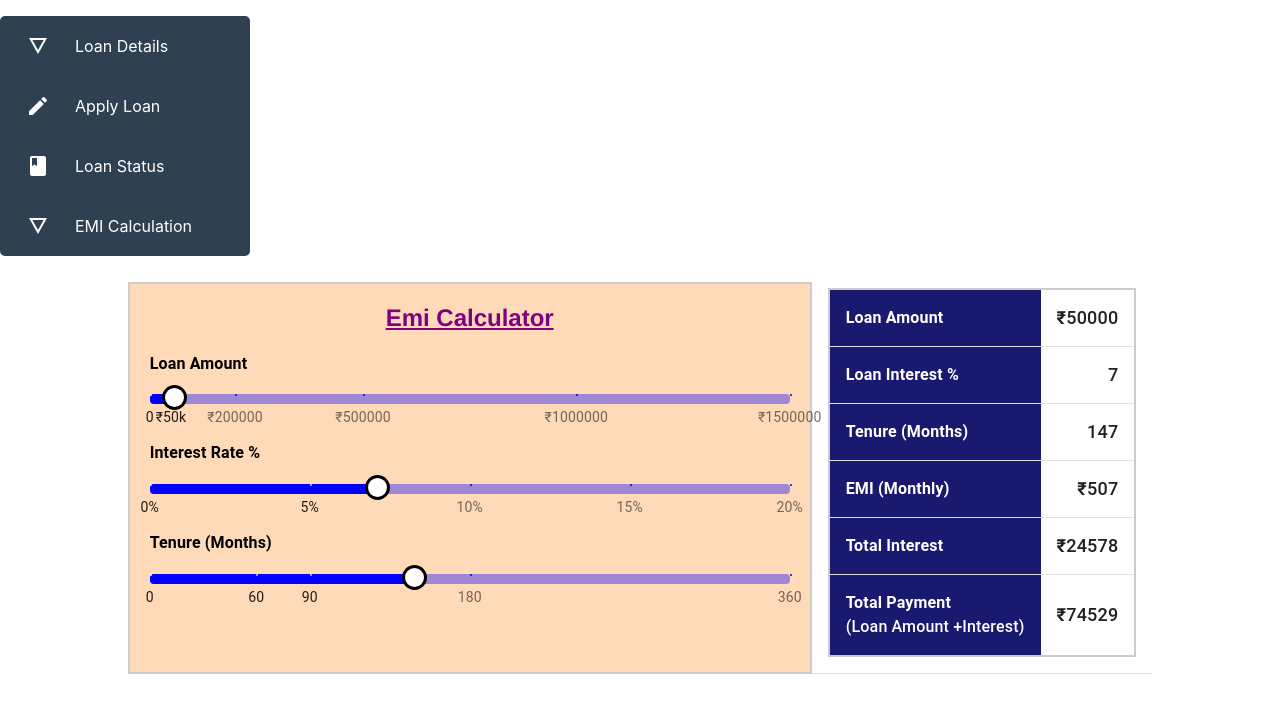
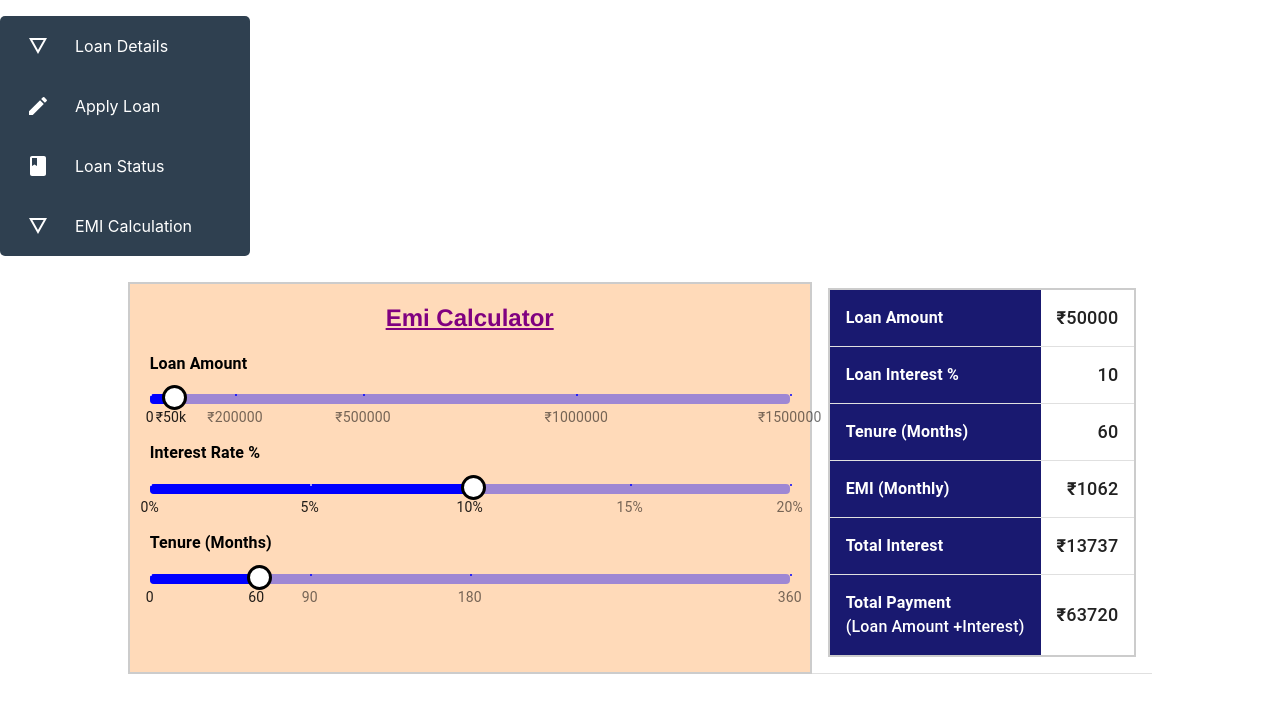
Before and after one commit to vivekR8/insta-loan, a React (Create React App) app: page /emi-calculator in a window 1280 px wide. Shown: the top 712 px of the page. Built offline with nearby package versions, Linux system fonts and the light colour scheme.

Commit message:
Adding emi calculator

```diff
--- a/src/pages/EmiCalculator.js
+++ b/src/pages/EmiCalculator.js
@@ -15,8 +15,8 @@ const PrettoSlider=withStyles({
 
 function EmiCalculator()
 {   const[pAmount,setpAmount]=useState(50000);
-    const[interest,setinterest]=useState(7);
-    const[duration,setDuration]=useState(147);
+    const[interest,setinterest]=useState(10);
+    const[duration,setDuration]=useState(60);
     const maxValue=1500000;
     const intMax=20;
     const maxDuration=360;
```
